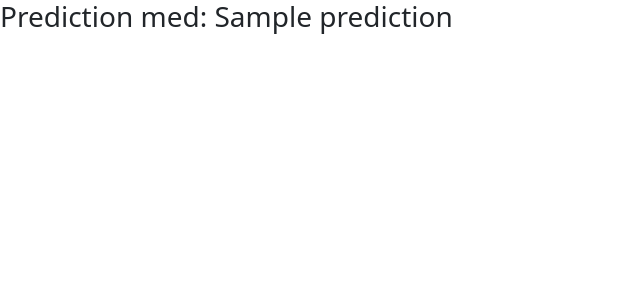
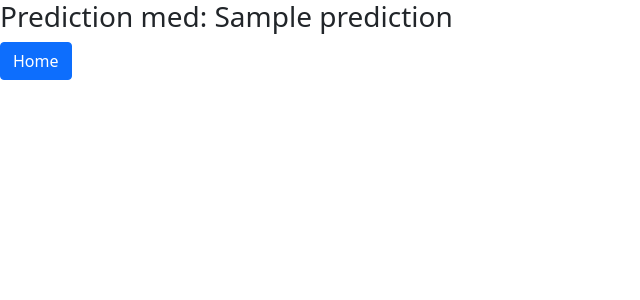
Before and after one commit to hayuh/XPrimaryCare-Hackathon, a FastAPI app: template templates/results.html in a window 1280 px wide. Shown: the top 300 px of the page, without its empty margins (0-640 px from the left). Run offline with FastAPI, Linux system fonts and the light colour scheme; the template is opened without the code that fills it: most values are stand-ins (such as "Sample title", 1, 10 or a date in 2020); parts of the project's set-up code (start-up, migrations or seed data) failed here and were passed over.

Commit message:
added another button to navigate back to the home page

```diff
--- a/templates/results.html
+++ b/templates/results.html
@@ -20,6 +20,9 @@
   </head>
   <body>
     <h3>Prediction med: {{ prediction }}<h3>
+    <form action="" method="post">
+      <button type="submit" class="btn btn-primary" id="btn">Home</button>
+    </form>
     <!--  Bootstrap Bundle with Popper -->
     <script src="https://cdn.jsdelivr.net/npm/bootstrap@5.0.2/dist/js/bootstrap.bundle.min.js" integrity="sha384-MrcW6ZMFYlzcLA8Nl+NtUVF0sA7MsXsP1UyJoMp4YLEuNSfAP+JcXn/tWtIaxVXM" crossorigin="anonymous"></script>
 
```
